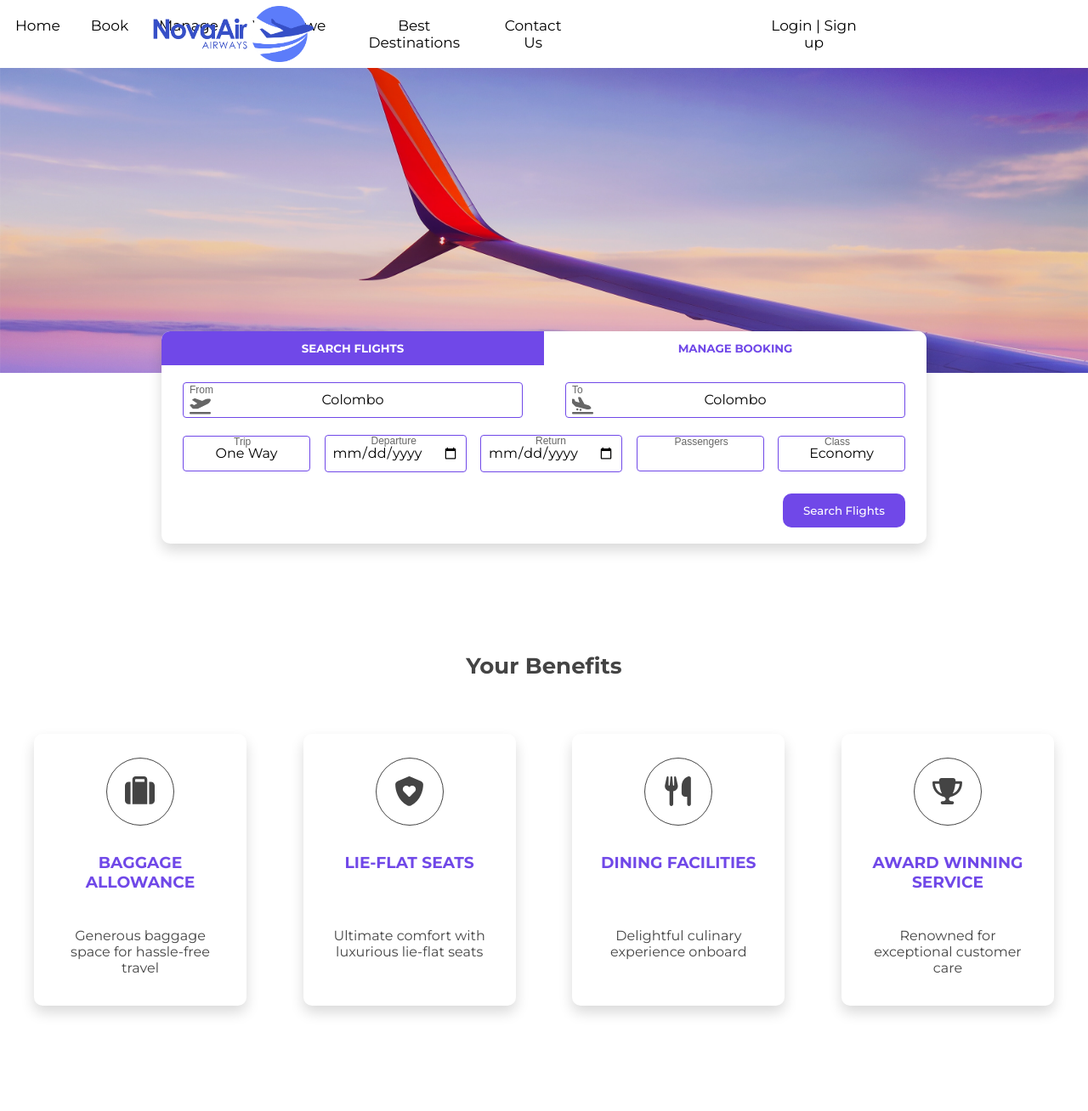
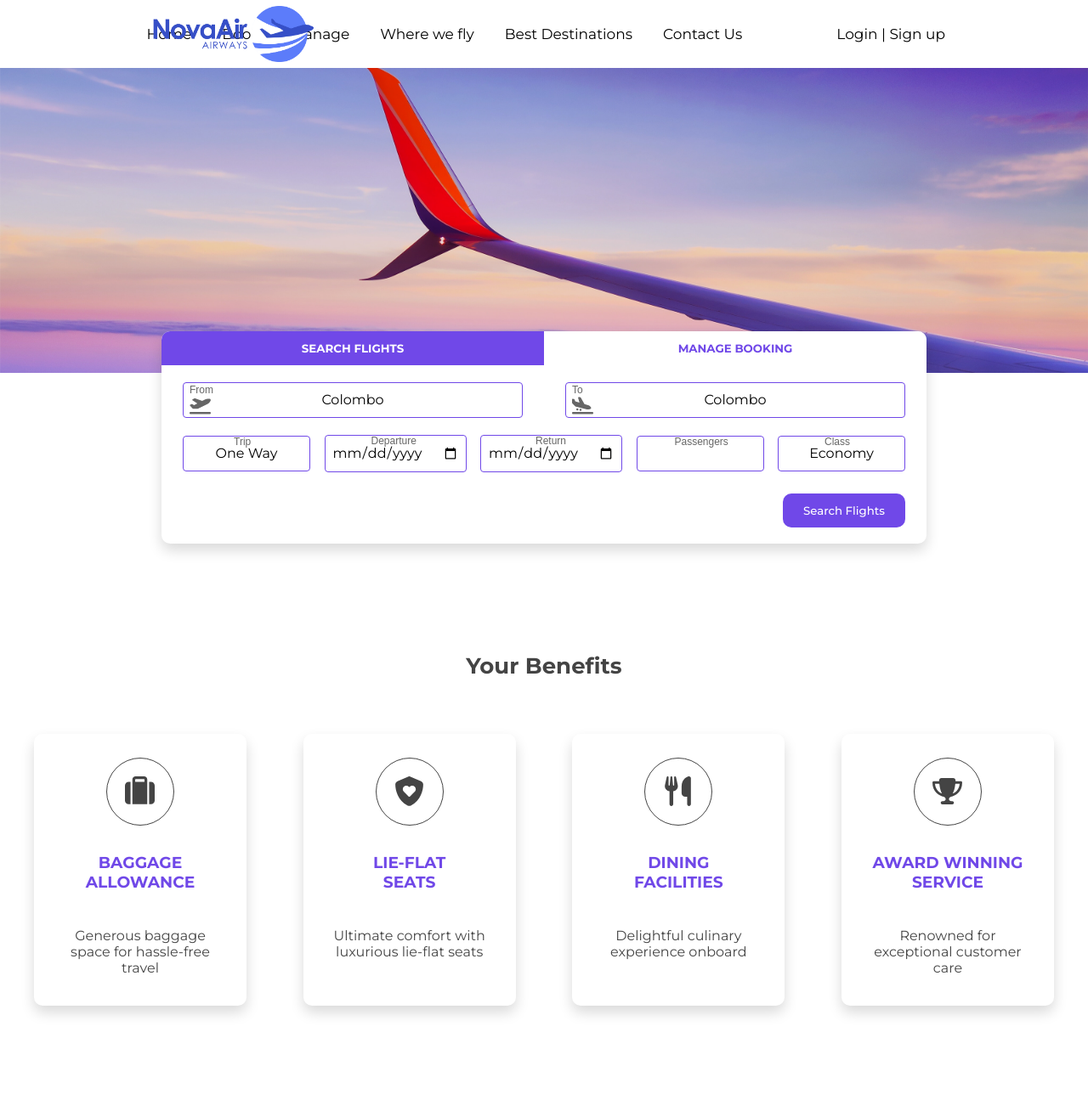
Before and after one commit to ashehxn/Air-Ticket-Project, a PHP site: page / in a window 1280 px wide. Shown: the top 1308 px of the page at 85% size. Run offline with PHP 8.4, Linux system fonts and the light colour scheme.

Commit message:
navbar update

```diff
--- a/index.html
+++ b/index.html
@@ -27,11 +27,11 @@
       <div class="topnav">
         <a href="#">Home</a>
         <a href="#">Book</a>
-        <a href="#">Manage</a>
+        <a href="manage.html">Manage</a>
         <a href="#">Where we fly</a>
         <a href="#">Best Destinations</a>
         <a href="#">Contact Us</a>
-        <a href="login.html" style="margin-left: 200px; margin-right: 250px"
+        <a href="login.html" style="margin-left: 75px; margin-right: 150px"
           >Login | Sign up</a
         >
       </div>
@@ -179,7 +179,7 @@
                 />
               </svg>
             </div>
-            <h3>Lie-flat Seats</h3>
+            <h3>Lie-flat <br> Seats</h3>
             <p>Ultimate comfort with luxurious lie-flat seats</p>
           </div>
           <div class="benefits">
@@ -195,7 +195,7 @@
                 />
               </svg>
             </div>
-            <h3>Dining Facilities</h3>
+            <h3>Dining <br>Facilities</h3>
             <p>Delightful culinary experience onboard</p>
           </div>
           <div class="benefits">
--- a/manage.html
+++ b/manage.html
@@ -21,10 +21,11 @@
             <a href="#">Where we fly</a>
             <a href="#">Best Destinations</a>
             <a href="#">Contact Us</a>
-            <a href="login.html" style="margin-left: 200px; margin-right: 250px;">Login | Sign up</a>
+            <a href="login.html" style="margin-left: 75px; margin-right: 150px">Login | Sign up</a>
         </div>
     </nav>
     <div class="main-container">
+
 
     <h1 >Manage Your Flight</h1>
     <p class="title-description">Lorem ipsum, dolor sit amet consectetur adipisicing elit. Vitae obcaecati eius incidunt deleniti nemo odio sunt
@@ -42,6 +43,7 @@
         </div>
     </div>
 
+
     <div class="manage-description-box">
         <div class="manage-description">
             <p>• Lorem ipsum dolor sit amet consectetur adipisicing elit. Officia sint, provident quae esse labore cumque deleniti consectetur voluptatibus non nulla alias modi vero ex tempora consequuntur sed quas ipsa beatae.</p>
```
Also changed, not shown: styles/manage.css (+7 -0 lines).
